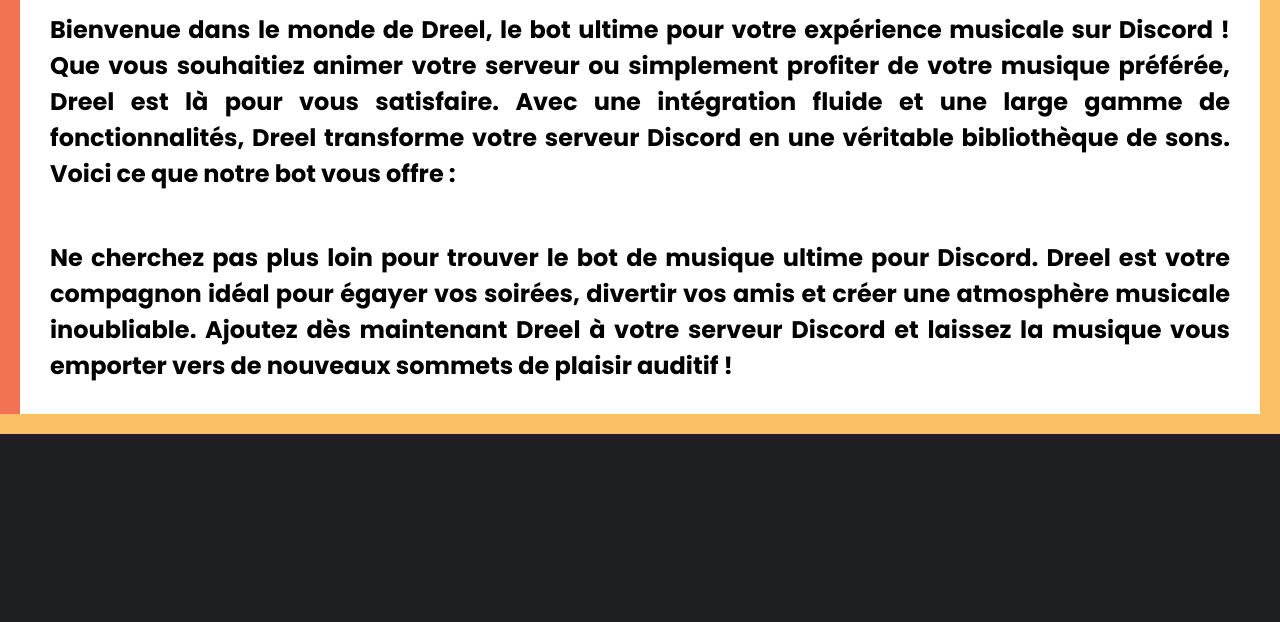
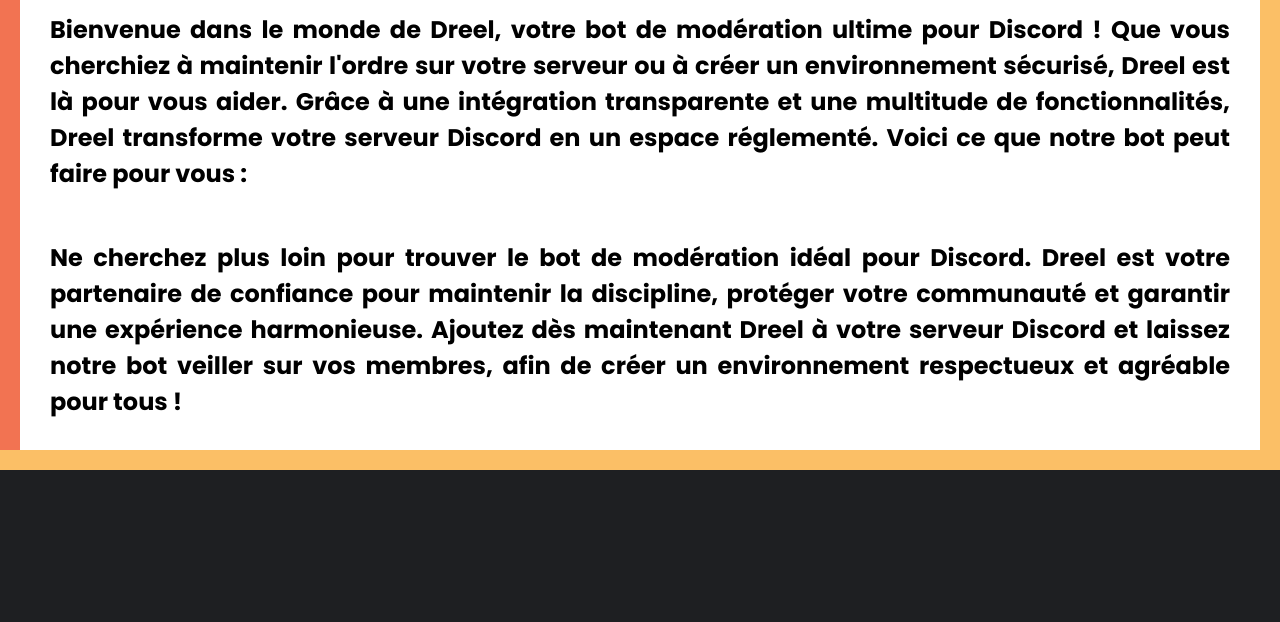
Before and after one commit to aTheStyven/dreel, a plain HTML site: page index.html in a window 1280 px wide. Shown: the part 1026-1648 px from the top of the page. Drawn offline with nearby package versions, Linux system fonts and the light colour scheme.

Commit message:
Update index.html

```diff
--- a/index.html
+++ b/index.html
@@ -46,9 +46,9 @@
     <section class="section-bot">
         <div class="container-info-bot">
             <h1 class="title-bot-info">Dreel</h1>
-            <p class="description-bot">Bienvenue dans le monde de Dreel, le bot ultime pour votre expérience musicale sur Discord ! Que vous souhaitiez animer votre serveur ou simplement profiter de votre musique préférée, Dreel est là pour vous satisfaire.
-                Avec une intégration fluide et une large gamme de fonctionnalités, Dreel transforme votre serveur Discord en une véritable bibliothèque de sons. Voici ce que notre bot vous offre :</p><br><br>
-            <p class="description-bot">Ne cherchez pas plus loin pour trouver le bot de musique ultime pour Discord. Dreel est votre compagnon idéal pour égayer vos soirées, divertir vos amis et créer une atmosphère musicale inoubliable. Ajoutez dès maintenant Dreel à votre serveur Discord et laissez la musique vous emporter vers de nouveaux sommets de plaisir auditif !</p>
+            <p class="description-bot">Bienvenue dans le monde de Dreel, votre bot de modération ultime pour Discord ! Que vous cherchiez à maintenir l'ordre sur votre serveur ou à créer un environnement sécurisé, Dreel est là pour vous aider.
+                Grâce à une intégration transparente et une multitude de fonctionnalités, Dreel transforme votre serveur Discord en un espace réglementé. Voici ce que notre bot peut faire pour vous :</p><br><br>
+            <p class="description-bot">Ne cherchez plus loin pour trouver le bot de modération idéal pour Discord. Dreel est votre partenaire de confiance pour maintenir la discipline, protéger votre communauté et garantir une expérience harmonieuse. Ajoutez dès maintenant Dreel à votre serveur Discord et laissez notre bot veiller sur vos membres, afin de créer un environnement respectueux et agréable pour tous !</p>
         </div>
     </section>
     <section id="fontions" class="section-fonction-bot">
```
